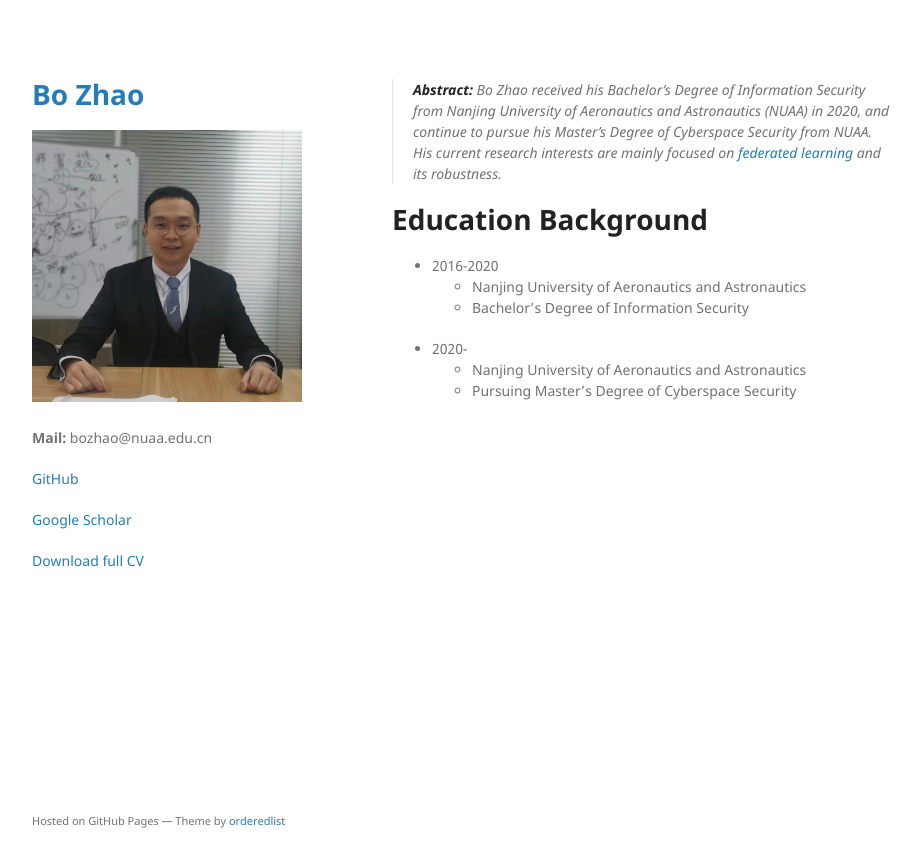
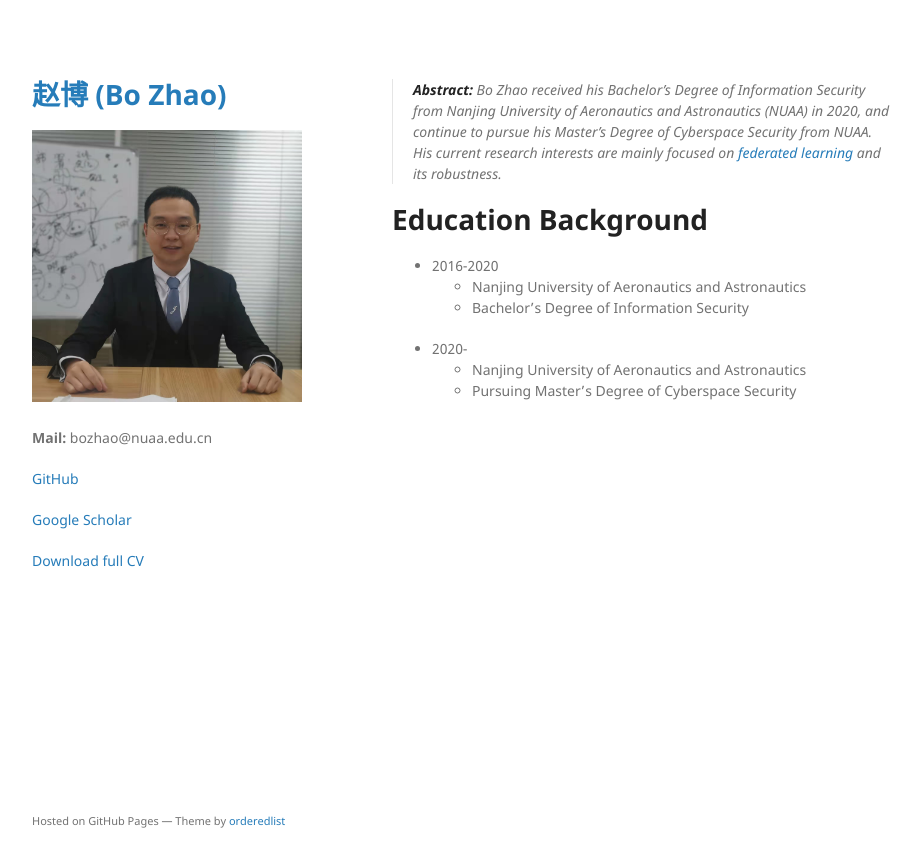
Before and after one commit to BorisZhao/BorisZhao.github.io, a Jekyll site: the page built from index.md, in a window 1280 px wide. Shown: the top 867 px of the page, without its empty margins (178-1099 px from the left). Built offline with Jekyll 4.4.1, drawn with Linux system fonts in a browser that asks for light colours; the repository's description, which GitHub fills in, is left out.

Commit message:
Update _config.yml

```diff
--- a/_config.yml
+++ b/_config.yml
@@ -1,4 +1,4 @@
-title: Bo Zhao
+title: 赵博 (Bo Zhao)
 logo: ./Images/zhaobo.jpg
 description:
 show_downloads: false
```
